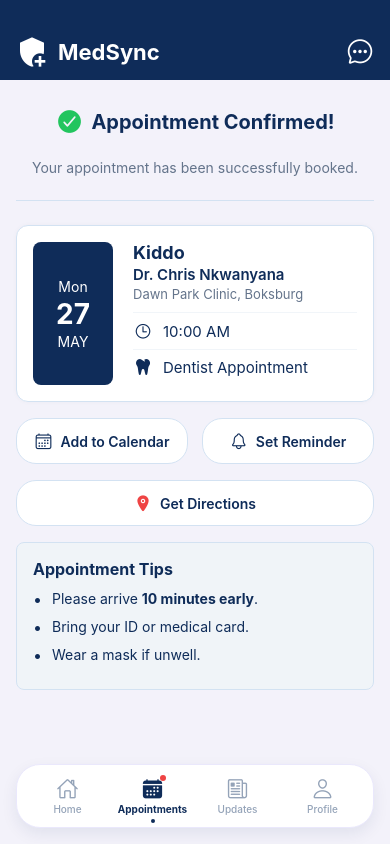
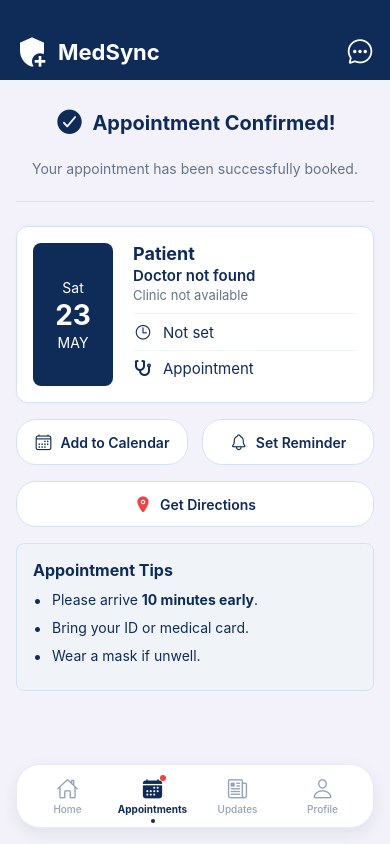
Before and after one commit to thulanesigasa/medsync, a React Native app: screen /Confirmation in a window 390 px wide. Built offline with nearby package versions, Linux system fonts and the light colour scheme.

Commit message:
feat: add doctor search, dark mode, and booking flow improvements

```diff
--- a/src/screens/BookingScreen.js
+++ b/src/screens/BookingScreen.js
@@ -6,11 +6,23 @@ import {
   TouchableOpacity,
   ScrollView,
 } from "react-native";
-import { Feather, Ionicons } from "@expo/vector-icons";
+import { Ionicons } from "@expo/vector-icons";
 import { COLORS, SIZES, LAYOUT } from "../constants/theme";
 
 export default function BookingScreen({ navigation, route }) {
   const doctor = route?.params?.doctor;
+
+  const [selectedTime, setSelectedTime] = useState("10:00");
+
+  const timeSlots = [
+    "08:00",
+    "09:00",
+    "10:00",
+    "11:00",
+    "12:00",
+    "13:00",
+    "14:00",
+  ];
 
   if (!doctor) {
     return (
@@ -34,53 +46,47 @@ export default function BookingScreen({ navigation, route }) {
     );
   }
 
-  const [selectedTime, setSelectedTime] = useState("12:00");
-  const timeSlots = ["08:00", "09:00", "10:00", "11:00", "12:00", "13:00"];
-
   const handleConfirm = () => {
-    navigation.navigate("Confirmation", { doctor, selectedTime });
+    navigation.navigate("Confirmation", {
+      doctor,
+      selectedTime,
+      date: new Date().toDateString(),
+    });
   };
 
   return (
     <View style={styles.container}>
       {/* HEADER */}
       <View style={styles.header}>
-        <View style={styles.headerContent}>
-          <TouchableOpacity onPress={() => navigation.goBack()}>
-            <Ionicons name="arrow-back" size={24} color="#FFFFFF" />
-          </TouchableOpacity>
+        <TouchableOpacity onPress={() => navigation.goBack()}>
+          <Ionicons name="arrow-back" size={24} color="#fff" />
+        </TouchableOpacity>
 
-          <Text style={styles.headerTitle}>Book Appointment</Text>
+        <Text style={styles.headerTitle}>Book Appointment</Text>
 
-          <View style={{ width: 24 }} />
-        </View>
+        <View style={{ width: 24 }} />
       </View>
 
-      {/* CONTENT */}
       <ScrollView contentContainerStyle={styles.content}>
-        <Text style={styles.sectionLabel}>
-          {doctor?.name || "Select Doctor"}
-        </Text>
+        <Text style={styles.doctorName}>{doctor.name}</Text>
+        <Text style={styles.specialty}>{doctor.specialty}</Text>
 
-        <Text style={{ color: "#64748B", marginBottom: 20 }}>
-          {doctor?.specialty}
-        </Text>
+        <Text style={styles.sectionTitle}>Select Time</Text>
 
-        <Text style={styles.sectionLabel}>Select Time</Text>
-
-        <View style={styles.matrixContainer}>
+        <View style={styles.timeGrid}>
           {timeSlots.map((time) => {
-            const isActive = selectedTime === time;
+            const active = selectedTime === time;
 
             return (
               <TouchableOpacity
                 key={time}
-                style={[styles.timeSlot, isActive && styles.timeSlotActive]}
                 onPress={() => setSelectedTime(time)}
+                style={[
+                  styles.timeBox,
+                  active && { backgroundColor: COLORS.primary },
+                ]}
               >
-                <Text
-                  style={[styles.timeText, isActive && styles.timeTextActive]}
-                >
+                <Text style={{ color: active ? "#fff" : COLORS.primary }}>
                   {time}
                 </Text>
               </TouchableOpacity>
@@ -88,98 +94,79 @@ export default function BookingScreen({ navigation, route }) {
           })}
         </View>
 
-        <TouchableOpacity style={styles.confirmButton} onPress={handleConfirm}>
-          <Text style={styles.confirmButtonText}>CONFIRM</Text>
+        <TouchableOpacity style={styles.button} onPress={handleConfirm}>
+          <Text style={styles.buttonText}>CONFIRM APPOINTMENT</Text>
         </TouchableOpacity>
       </ScrollView>
-
-      {/* FOOTER */}
-      <View style={styles.footer}>
-        <Text style={styles.footerText}>Powered by Hokma Tech</Text>
-      </View>
     </View>
   );
 }
 
 const styles = StyleSheet.create({
-  container: {
-    flex: 1,
-    backgroundColor: COLORS.background,
-  },
+  container: { flex: 1, backgroundColor: "#fff" },
 
   header: {
     backgroundColor: COLORS.primary,
     paddingTop: LAYOUT.statusBarHeight,
-    height: LAYOUT.statusBarHeight + LAYOUT.headerHeight,
-  },
-  headerContent: {
-    height: LAYOUT.headerHeight,
+    height: LAYOUT.headerHeight + LAYOUT.statusBarHeight,
     flexDirection: "row",
     alignItems: "center",
     justifyContent: "space-between",
-    paddingHorizontal: SIZES.margin,
+    paddingHorizontal: 16,
   },
+
   headerTitle: {
-    color: "#FFFFFF",
-    fontSize: 20,
+    color: "#fff",
+    fontSize: 18,
     fontWeight: "bold",
   },
+
   content: {
-    padding: SIZES.margin,
+    padding: 20,
   },
-  sectionLabel: {
+
+  doctorName: {
+    fontSize: 22,
+    fontWeight: "bold",
+    color: COLORS.primary,
+  },
+
+  specialty: {
+    color: "#64748B",
+    marginBottom: 20,
+  },
+
+  sectionTitle: {
     fontSize: 16,
     fontWeight: "600",
-    color: COLORS.primary,
-    marginBottom: 8,
+    marginBottom: 10,
   },
-  matrixContainer: {
+
+  timeGrid: {
     flexDirection: "row",
     flexWrap: "wrap",
-    justifyContent: "space-between",
-    marginBottom: 20,
-    gap: 8,
+    gap: 10,
   },
-  timeSlot: {
-    width: "31%",
+
+  timeBox: {
     borderWidth: 1,
-    borderColor: COLORS.border,
-    borderRadius: SIZES.radius,
-    paddingVertical: 14,
-    alignItems: "center",
-    backgroundColor: COLORS.surface,
-  },
-  timeSlotActive: {
-    backgroundColor: COLORS.primary,
     borderColor: COLORS.primary,
-  },
-  timeText: {
-    fontSize: 15,
-    color: COLORS.primary,
-  },
-  timeTextActive: {
-    color: COLORS.surface,
-    fontWeight: "600",
-  },
-  confirmButton: {
-    backgroundColor: COLORS.primary,
-    borderRadius: SIZES.radius,
-    paddingVertical: 18,
-    alignItems: "center",
-    marginTop: 10,
-  },
-  confirmButtonText: {
-    color: COLORS.surface,
-    fontSize: 16,
-    fontWeight: "bold",
-    letterSpacing: 1,
-  },
-  footer: {
-    paddingBottom: 30,
+    padding: 12,
+    borderRadius: 10,
+    width: "30%",
     alignItems: "center",
   },
-  footerText: {
-    color: "#64748B",
-    fontSize: 14,
+
+  button: {
+    marginTop: 30,
+    backgroundColor: COLORS.primary,
+    padding: 15,
+    borderRadius: 12,
+    alignItems: "center",
+  },
+
+  buttonText: {
+    color: "#fff",
+    fontWeight: "bold",
   },
 });
--- a/src/screens/ConfirmationScreen.js
+++ b/src/screens/ConfirmationScreen.js
@@ -1,67 +1,132 @@
-import React from 'react';
-import { View, Text, StyleSheet, TouchableOpacity, ScrollView } from 'react-native';
-import { Ionicons, FontAwesome5, MaterialCommunityIcons } from '@expo/vector-icons';
-import { COLORS, SIZES, LAYOUT } from '../constants/theme';
-import BottomTabBar from '../components/BottomTabBar';
+import React from "react";
+import {
+  View,
+  Text,
+  StyleSheet,
+  TouchableOpacity,
+  ScrollView,
+} from "react-native";
+import {
+  Ionicons,
+  FontAwesome5,
+  MaterialCommunityIcons,
+} from "@expo/vector-icons";
+import { COLORS, SIZES, LAYOUT } from "../constants/theme";
+import BottomTabBar from "../components/BottomTabBar";
 
-export default function ConfirmationScreen({ navigation }) {
+export default function ConfirmationScreen({ navigation, route }) {
+  const { doctor, selectedTime, date } = route.params || {};
+
+  const appointmentDate = date ? new Date(date) : new Date();
+
+  const weekday = appointmentDate.toLocaleDateString("en-US", {
+    weekday: "short",
+  });
+
+  const day = appointmentDate.getDate();
+  const month = appointmentDate
+    .toLocaleDateString("en-US", { month: "short" })
+    .toUpperCase();
+
+  const timeDisplay = selectedTime || "Not set";
+
   return (
     <View style={styles.container}>
-      {/* Header */}
+      {/* HEADER */}
       <View style={styles.header}>
         <View style={styles.headerContent}>
           <View style={styles.headerBrand}>
-            <MaterialCommunityIcons name="shield-plus" size={32} color="#FFFFFF" />
+            <MaterialCommunityIcons
+              name="shield-plus"
+              size={32}
+              color="#FFFFFF"
+            />
             <Text style={styles.headerTitle}>MedSync</Text>
           </View>
-          <Ionicons name="chatbubble-ellipses-outline" size={28} color="#FFFFFF" />
+
+          <Ionicons
+            name="chatbubble-ellipses-outline"
+            size={28}
+            color="#FFFFFF"
+          />
         </View>
       </View>
 
       <ScrollView contentContainerStyle={styles.content}>
-
-        {/* Success Header */}
+        {/* SUCCESS */}
         <View style={styles.successHeader}>
-          <Ionicons name="checkmark-circle" size={28} color={COLORS.success} />
+          <Ionicons name="checkmark-circle" size={30} color={COLORS.primary} />
           <Text style={styles.successTitle}>Appointment Confirmed!</Text>
         </View>
-        <Text style={styles.successSubtitle}>Your appointment has been successfully booked.</Text>
+
+        <Text style={styles.successSubtitle}>
+          Your appointment has been successfully booked.
+        </Text>
 
         <View style={styles.divider} />
 
-        {/* Ticket Card */}
+        {/* TICKET */}
         <View style={styles.ticketCard}>
+          {/* DATE */}
           <View style={styles.dateBlock}>
-            <Text style={styles.dateWeekday}>Mon</Text>
-            <Text style={styles.dateDay}>27</Text>
-            <Text style={styles.dateMonth}>MAY</Text>
+            <Text style={styles.dateWeekday}>{weekday}</Text>
+            <Text style={styles.dateDay}>{day}</Text>
+            <Text style={styles.dateMonth}>{month}</Text>
           </View>
 
+          {/* DETAILS */}
           <View style={styles.detailsBlock}>
-            <Text style={styles.patientName}>Kiddo</Text>
-            <Text style={styles.doctorName}>Dr. Chris Nkwanyana</Text>
-            <Text style={styles.clinicName}>Dawn Park Clinic, Boksburg</Text>
+            <Text style={styles.patientName}>Patient</Text>
+
+            <Text style={styles.doctorName}>
+              {doctor?.name || "Doctor not found"}
+            </Text>
+
+            <Text style={styles.clinicName}>
+              {doctor?.clinic || "Clinic not available"}
+            </Text>
 
             <View style={styles.detailRow}>
-              <Ionicons name="time-outline" size={18} color={COLORS.primary} style={styles.detailIcon} />
-              <Text style={styles.detailText}>10:00 AM</Text>
+              <Ionicons
+                name="time-outline"
+                size={18}
+                color={COLORS.primary}
+                style={styles.detailIcon}
+              />
+              <Text style={styles.detailText}>{timeDisplay}</Text>
             </View>
 
             <View style={styles.detailRow}>
-              <FontAwesome5 name="tooth" size={16} color={COLORS.primary} style={styles.detailIcon} />
-              <Text style={styles.detailText}>Dentist Appointment</Text>
+              <FontAwesome5
+                name="stethoscope"
+                size={16}
+                color={COLORS.primary}
+                style={styles.detailIcon}
+              />
+              <Text style={styles.detailText}>
+                {doctor?.specialty || "Appointment"}
+              </Text>
             </View>
           </View>
         </View>
 
-        {/* Action Buttons */}
+        {/* ACTIONS */}
         <View style={styles.actionRow}>
           <TouchableOpacity style={styles.outlineButton}>
-            <Ionicons name="calendar-outline" size={18} color={COLORS.primary} />
+            <Ionicons
+              name="calendar-outline"
+              size={18}
+              color={COLORS.primary}
+            />
             <Text style={styles.outlineButtonText}>Add to Calendar</Text>
           </TouchableOpacity>
+
           <TouchableOpacity style={styles.outlineButton}>
-            <Ionicons name="notifications-outline" size={18} color={COLORS.primary} />
+            <Ionicons
+              name="notifications-outline"
+              size={18}
+              color={COLORS.primary}
+            />
             <Text style={styles.outlineButtonText}>Set Reminder</Text>
           </TouchableOpacity>
         </View>
@@ -71,23 +136,28 @@ export default function ConfirmationScreen({ navigation }) {
           <Text style={styles.outlineButtonText}>Get Directions</Text>
         </TouchableOpacity>
 
-        {/* Compliance Box */}
+        {/* INFO */}
         <View style={styles.complianceBox}>
           <Text style={styles.complianceTitle}>Appointment Tips</Text>
+
           <View style={styles.listItem}>
             <Text style={styles.bulletPoint}>•</Text>
-            <Text style={styles.listText}>Please arrive <Text style={{fontWeight: 'bold'}}>10 minutes early</Text>.</Text>
+            <Text style={styles.listText}>
+              Please arrive{" "}
+              <Text style={{ fontWeight: "bold" }}>10 minutes early</Text>.
+            </Text>
           </View>
+
           <View style={styles.listItem}>
             <Text style={styles.bulletPoint}>•</Text>
             <Text style={styles.listText}>Bring your ID or medical card.</Text>
           </View>
+
           <View style={styles.listItem}>
             <Text style={styles.bulletPoint}>•</Text>
             <Text style={styles.listText}>Wear a mask if unwell.</Text>
           </View>
         </View>
-
       </ScrollView>
 
       <BottomTabBar navigation={navigation} activeTab="Appointments" />
@@ -107,19 +177,19 @@ const styles = StyleSheet.create({
   },
   headerContent: {
     height: LAYOUT.headerHeight,
-    flexDirection: 'row',
-    alignItems: 'center',
-    justifyContent: 'space-between',
+    flexDirection: "row",
+    alignItems: "center",
+    justifyContent: "space-between",
     paddingHorizontal: SIZES.margin,
   },
   headerBrand: {
-    flexDirection: 'row',
-    alignItems: 'center',
+    flexDirection: "row",
+    alignItems: "center",
   },
   headerTitle: {
-    color: '#FFFFFF',
+    color: "#FFFFFF",
     fontSize: 22,
-    fontWeight: 'bold',
+    fontWeight: "bold",
     marginLeft: 10,
   },
   content: {
@@ -128,21 +198,21 @@ const styles = StyleSheet.create({
     gap: SIZES.gutter,
   },
   successHeader: {
-    flexDirection: 'row',
-    alignItems: 'center',
-    justifyContent: 'center',
+    flexDirection: "row",
+    alignItems: "center",
+    justifyContent: "center",
     marginTop: 10,
     marginBottom: 5,
   },
   successTitle: {
     fontSize: 20,
-    fontWeight: 'bold',
+    fontWeight: "bold",
     color: COLORS.primary,
     marginLeft: 8,
   },
   successSubtitle: {
-    textAlign: 'center',
-    color: '#64748B',
+    textAlign: "center",
+    color: "#64748B",
     fontSize: 14,
     marginBottom: 8,
   },
@@ -155,10 +225,10 @@ const styles = StyleSheet.create({
     backgroundColor: COLORS.surface,
     borderRadius: SIZES.radius,
     padding: 16,
-    flexDirection: 'row',
+    flexDirection: "row",
     borderWidth: 1,
     borderColor: COLORS.border,
-    shadowColor: '#000',
+    shadowColor: "#000",
     shadowOpacity: 0.03,
     shadowRadius: 5,
     elevation: 1,
@@ -167,72 +237,72 @@ const styles = StyleSheet.create({
     backgroundColor: COLORS.primary,
     borderRadius: 8,
     padding: 15,
-    alignItems: 'center',
-    justifyContent: 'center',
+    alignItems: "center",
+    justifyContent: "center",
     marginRight: 20,
     width: 80,
   },
   dateWeekday: {
     fontSize: 14,
-    color: '#FFFFFF',
+    color: "#FFFFFF",
   },
   dateDay: {
     fontSize: 28,
-    fontWeight: 'bold',
-    color: '#FFFFFF',
+    fontWeight: "bold",
+    color: "#FFFFFF",
     marginVertical: 2,
   },
   dateMonth: {
     fontSize: 14,
-    color: '#FFFFFF',
+    color: "#FFFFFF",
   },
   detailsBlock: {
     flex: 1,
-    justifyContent: 'center',
+    justifyContent: "center",
   },
   patientName: {
     fontSize: 18,
-    fontWeight: 'bold',
+    fontWeight: "bold",
     color: COLORS.primary,
     marginBottom: 2,
   },
   doctorName: {
     fontSize: 15,
-    fontWeight: '600',
+    fontWeight: "600",
     color: COLORS.primary,
     marginBottom: 2,
   },
   clinicName: {
     fontSize: 13,
-    color: '#64748B',
+    color: "#64748B",
     marginBottom: 10,
   },
   detailRow: {
-    flexDirection: 'row',
-    alignItems: 'center',
+    flexDirection: "row",
+    alignItems: "center",
     marginBottom: 8,
     borderTopWidth: 1,
-    borderTopColor: '#F1F5F9',
+    borderTopColor: "#F1F5F9",
     paddingTop: 8,
   },
   detailIcon: {
     marginRight: 10,
     width: 20,
-    textAlign: 'center',
+    textAlign: "center",
   },
   detailText: {
     fontSize: 15,
     color: COLORS.primary,
   },
   actionRow: {
-    flexDirection: 'row',
-    justifyContent: 'space-between',
+    flexDirection: "row",
+    justifyContent: "space-between",
   },
   outlineButton: {
     flex: 0.48,
-    flexDirection: 'row',
-    alignItems: 'center',
-    justifyContent: 'center',
+    flexDirection: "row",
+    alignItems: "center",
+    justifyContent: "center",
     borderWidth: 1,
     borderColor: COLORS.border,
     borderRadius: 20,
@@ -240,9 +310,9 @@ const styles = StyleSheet.create({
     backgroundColor: COLORS.surface,
   },
   fullOutlineButton: {
-    flexDirection: 'row',
-    alignItems: 'center',
-    justifyContent: 'center',
+    flexDirection: "row",
+    alignItems: "center",
+    justifyContent: "center",
     borderWidth: 1,
     borderColor: COLORS.border,
     borderRadius: 20,
@@ -251,11 +321,11 @@ const styles = StyleSheet.create({
   },
   outlineButtonText: {
     color: COLORS.primary,
-    fontWeight: '600',
+    fontWeight: "600",
     marginLeft: 8,
   },
   complianceBox: {
-    backgroundColor: '#F0F4F8',
+    backgroundColor: "#F0F4F8",
     borderRadius: 8,
     padding: 16,
     borderWidth: 1,
@@ -263,14 +333,14 @@ const styles = StyleSheet.create({
   },
   complianceTitle: {
     fontSize: 16,
-    fontWeight: 'bold',
+    fontWeight: "bold",
     color: COLORS.primary,
     marginBottom: 10,
   },
   listItem: {
-    flexDirection: 'row',
+    flexDirection: "row",
     marginBottom: 8,
-    alignItems: 'flex-start',
+    alignItems: "flex-start",
   },
   bulletPoint: {
     fontSize: 16,
```
